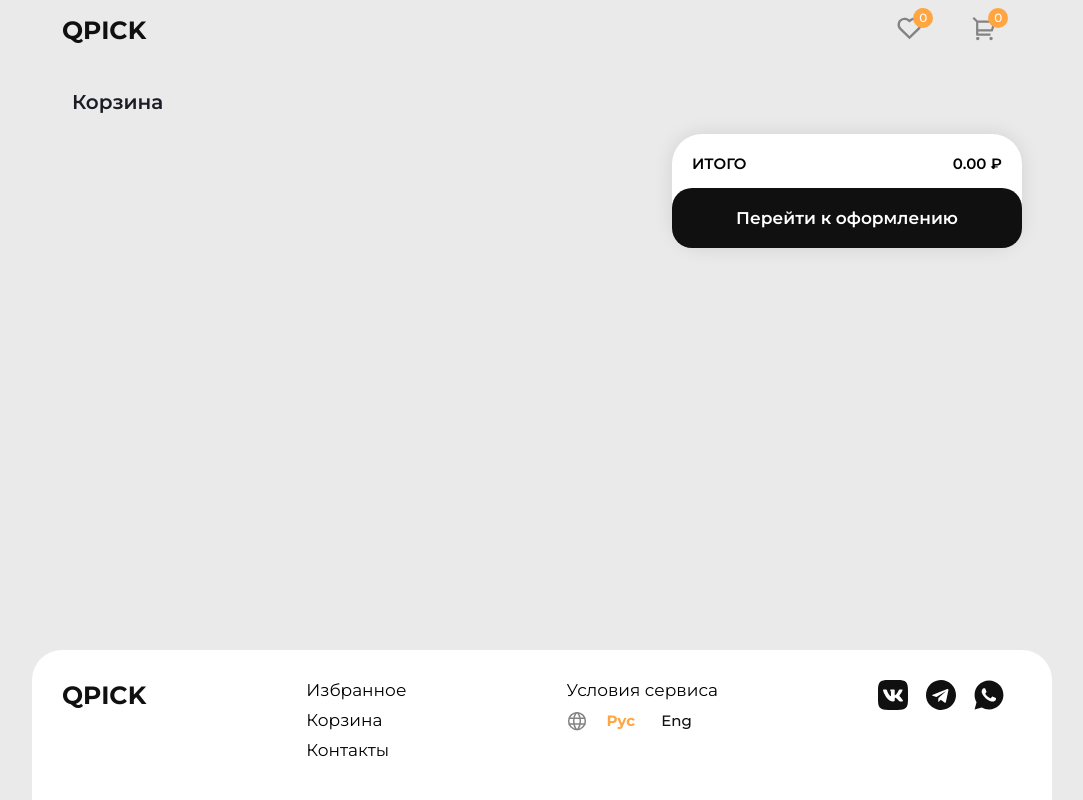
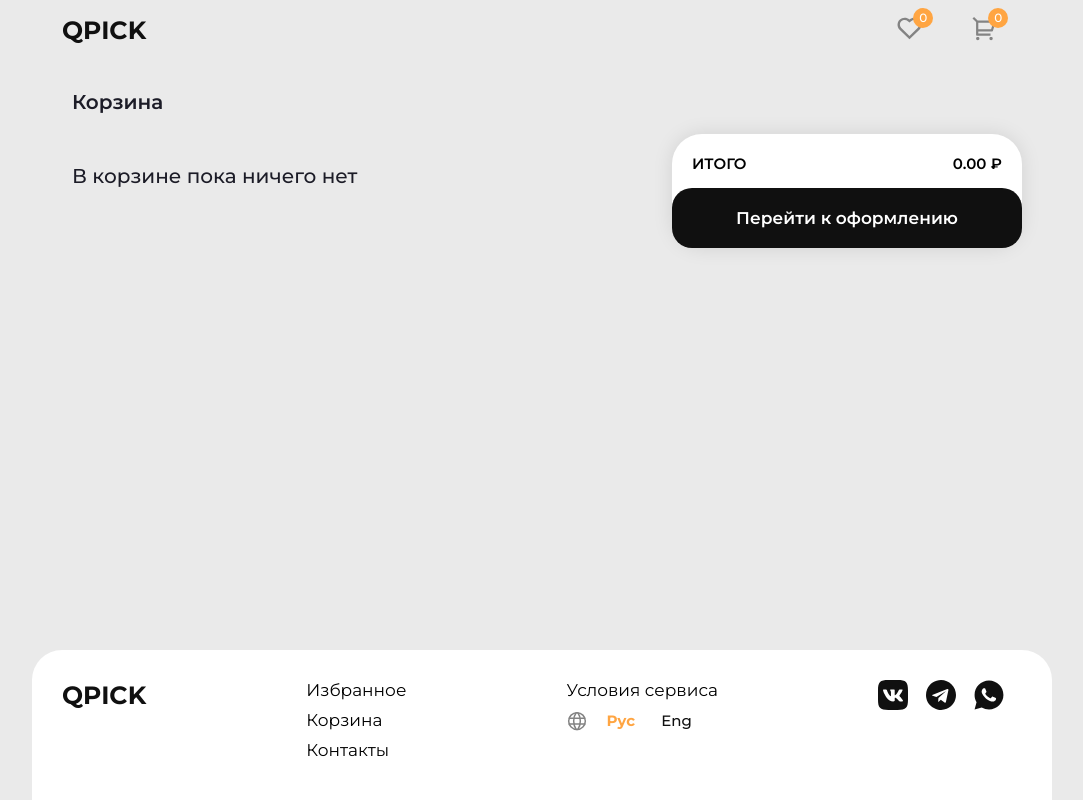
Before and after one commit to oeki4/neoflex-invite-test, a React (Vite) app: page /basket in a window 1280 px wide. Shown: the whole page, without its empty margins (98-1181 px from the left). Built offline with nearby package versions, Linux system fonts and the light colour scheme.

Commit message:
Mini update

```diff
--- a/src/assets/scss/pages/basket.scss
+++ b/src/assets/scss/pages/basket.scss
@@ -13,6 +13,12 @@
     font-size: 20px;
     color: $basket-subtitle;
     margin: 0 10px 20px;
+
+    &--mt30 {
+      @include montserrat-500;
+      font-size: 20px;
+      margin-top: 30px;
+    }
   }
 
   &__inner {
--- a/src/lang/ru.json
+++ b/src/lang/ru.json
@@ -19,5 +19,6 @@
   "Not selected": "Не выбран",
   "For payment": "К оплате",
   "Proceed to payment": "Перейти к оплате",
-  "${{num}}": "{{num}} ₽"
+  "${{num}}": "{{num}} ₽",
+  "There is nothing in the cart yet": "В корзине пока ничего нет"
 }
--- a/src/pages/Basket.tsx
+++ b/src/pages/Basket.tsx
@@ -71,6 +71,13 @@ const Basket = observer(() => {
                 currencyRate={userStore.lang?.currencyRate || 1}
               />
             ))}
+            {!basketStore.basketProducts.length ? (
+              <h2 className="basket__subtitle basket__subtitle--mt30">
+                {t("There is nothing in the cart yet")}
+              </h2>
+            ) : (
+              <></>
+            )}
           </div>
           <div className="order">
             <div className="order__info">
```
